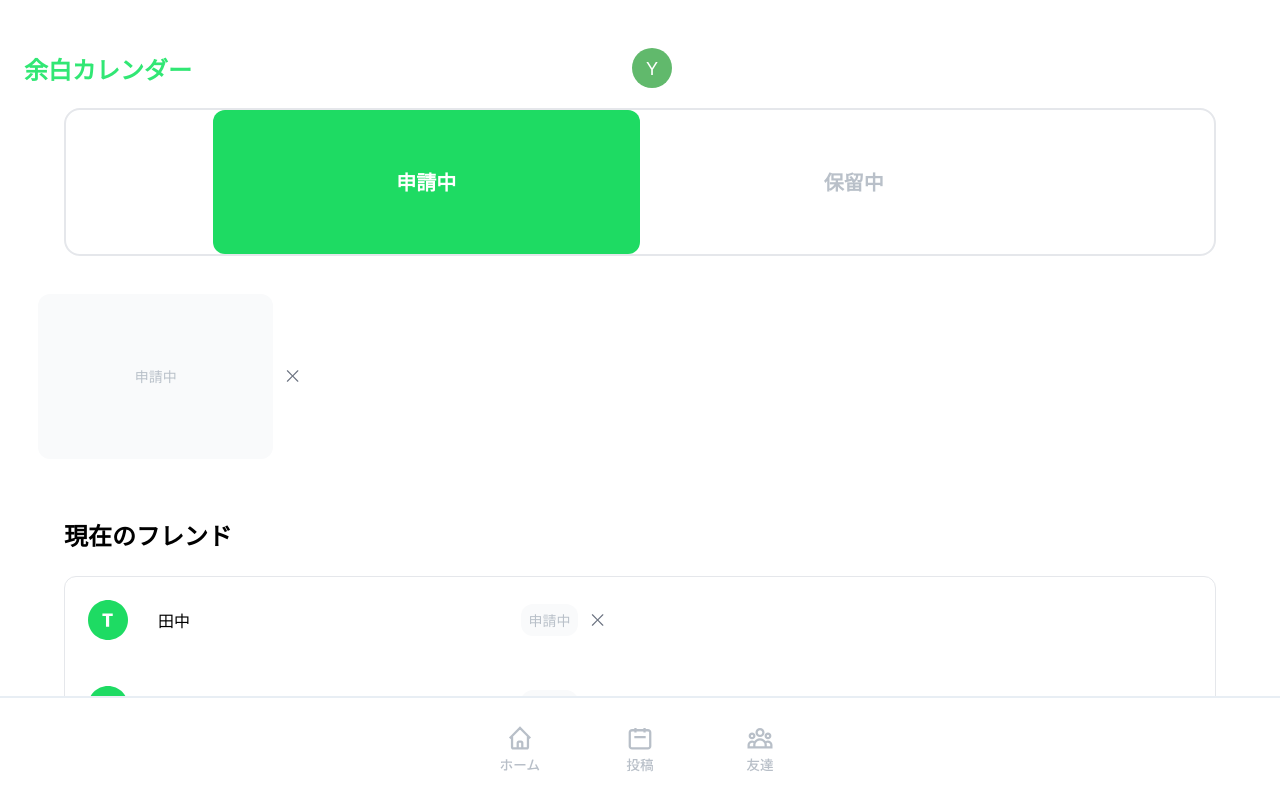
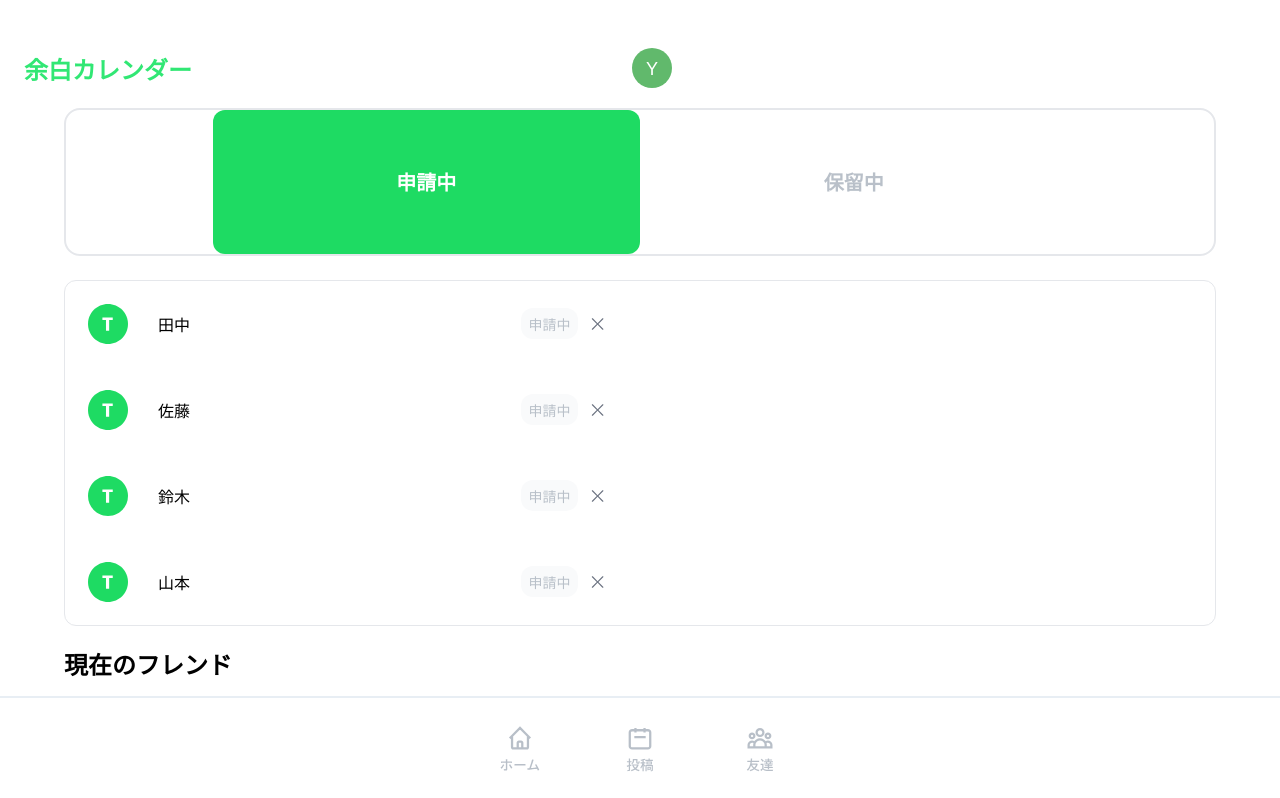
Before and after one commit to kinako1415/yohaku, a Next.js app: page /Friend in a window 1280 px wide. Shown: the top 798 px of the page. Built offline with nearby package versions, Linux system fonts and the light colour scheme.

Commit message:
申請中のpageができた

```diff
--- a/src/app/Friend/components/friendCard.tsx
+++ b/src/app/Friend/components/friendCard.tsx
@@ -1,4 +1,3 @@
-"use client";
 
 import { Apply } from "./apply";
 import style from "./friendCard.module.scss";
@@ -7,17 +6,16 @@ import Image from "next/image";
 type FriendProps = {
   name: string;
   userIcon: string;
+  isApply: boolean;
 };
 export const FriendCard: React.FC<FriendProps> = (props) => {
-  const { name, userIcon } = props;
+  const { name, userIcon, isApply } = props;
   return (
     <>
       <div className={style.content}>
         <Image src={userIcon} alt="userIcon" width={40} height={40} />
         <p className={style.userName}>{name}</p>
-        <div className={style.apply}>
-          <Apply />
-        </div>
+        <div className={style.apply}>{isApply ? <Apply /> : null}</div>
       </div>
     </>
   );
--- a/src/app/Friend/components/select.module.scss
+++ b/src/app/Friend/components/select.module.scss
@@ -1,3 +1,14 @@
+.wrapper {
+  width: 90%;
+  margin: 0 auto;
+}
+
+.content {
+  border: solid 1px #e5e7eb;
+  border-radius: 12px;
+  margin-top: 3svh;
+}
+
 .tabs {
   width: 100%;
   margin: auto;
--- a/src/app/Friend/components/select.tsx
+++ b/src/app/Friend/components/select.tsx
@@ -2,7 +2,21 @@
 
 import { Tab, Tabs, TabList, TabPanel } from "react-tabs";
 import style from "./select.module.scss";
-import { Apply } from "./apply";
+import { FriendCard } from "./friendCard";
+import icon from "@/assets/userIcon.svg";
+
+const friendList: Friend[] = [
+  { uid: 1, name: "田中", userIcon: icon },
+  { uid: 2, name: "佐藤", userIcon: icon },
+  { uid: 3, name: "鈴木", userIcon: icon },
+  { uid: 4, name: "山本", userIcon: icon },
+];
+
+type Friend = {
+  uid: number;
+  name: string;
+  userIcon: string;
+};
 
 export const Select = () => (
   <Tabs className={style.tabs}>
@@ -16,7 +30,18 @@ export const Select = () => (
     </TabList>
 
     <TabPanel>
-      <Apply />
+      <div className={style.wrapper}>
+        <div className={style.content}>
+          {friendList.map((friend) => (
+            <FriendCard
+              key={friend.uid}
+              name={friend.name}
+              userIcon={friend.userIcon}
+              isApply={true}
+            />
+          ))}
+        </div>
+      </div>
     </TabPanel>
     <TabPanel>
       <h2>Any content 2</h2>
--- a/src/app/Friend/page.tsx
+++ b/src/app/Friend/page.tsx
@@ -28,6 +28,7 @@ export default function Page() {
               key={friend.uid}
               name={friend.name}
               userIcon={friend.userIcon}
+              isApply={false}
             />
           ))}
         </div>
```
